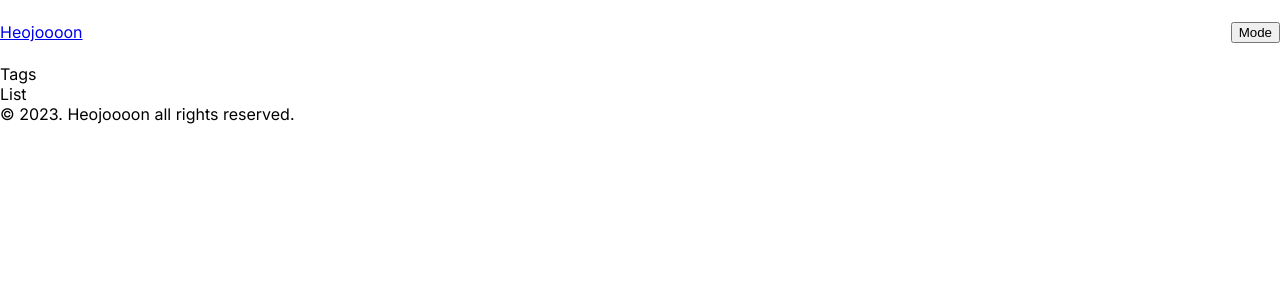
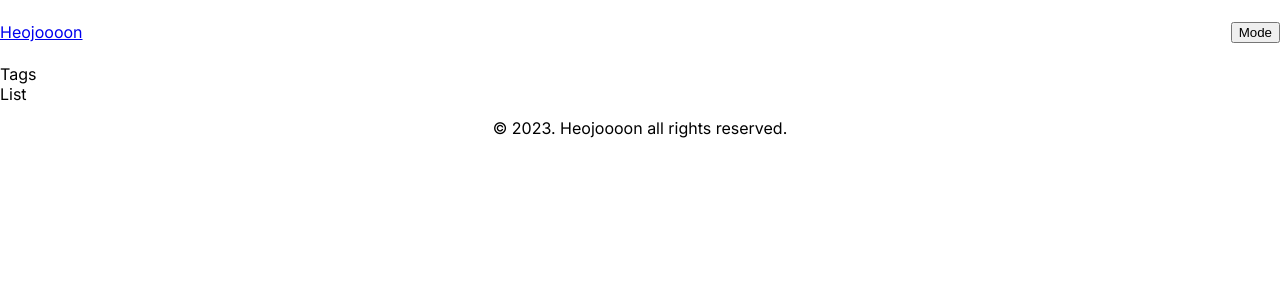
Before and after one commit to hjy0951/blog, a Next.js app: page / in a window 1280 px wide. Shown: the top 300 px of the page. Built offline with nearby package versions, Linux system fonts and the light colour scheme.

Commit message:
feat: footer 텍스트 위치 가운데로 조정

```diff
--- a/src/components/Footer/index.tsx
+++ b/src/components/Footer/index.tsx
@@ -1,7 +1,17 @@
+import styled from "@emotion/styled";
+
+const StyledFooter = styled.footer`
+  width: 100%;
+  height: 3rem;
+  display: flex;
+  align-items: center;
+  justify-content: center;
+`;
+
 export const Footer = () => {
   return (
-    <footer>
+    <StyledFooter>
       © {new Date().getFullYear()}. Heojoooon all rights reserved.
-    </footer>
+    </StyledFooter>
   );
 };
```
